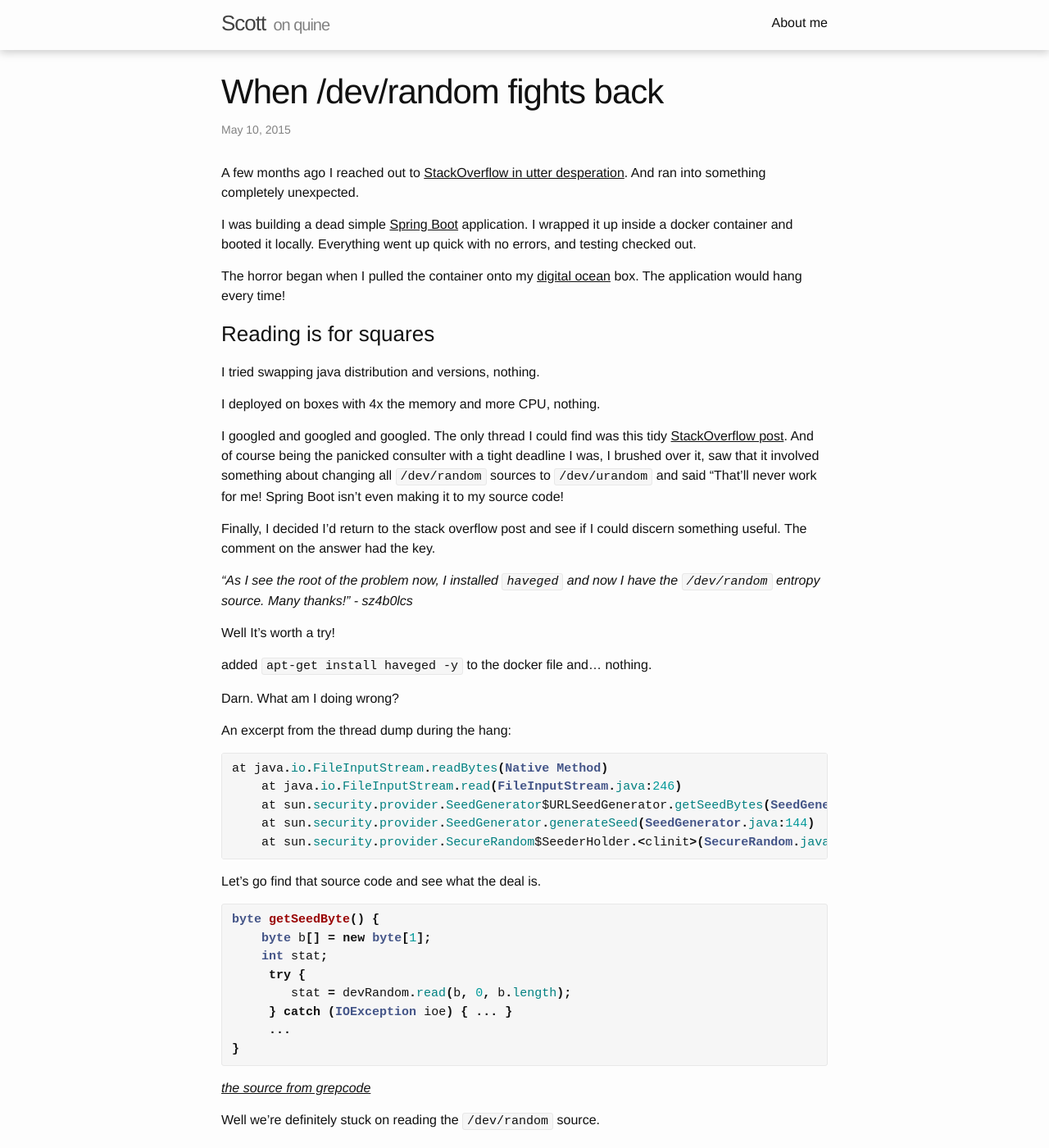
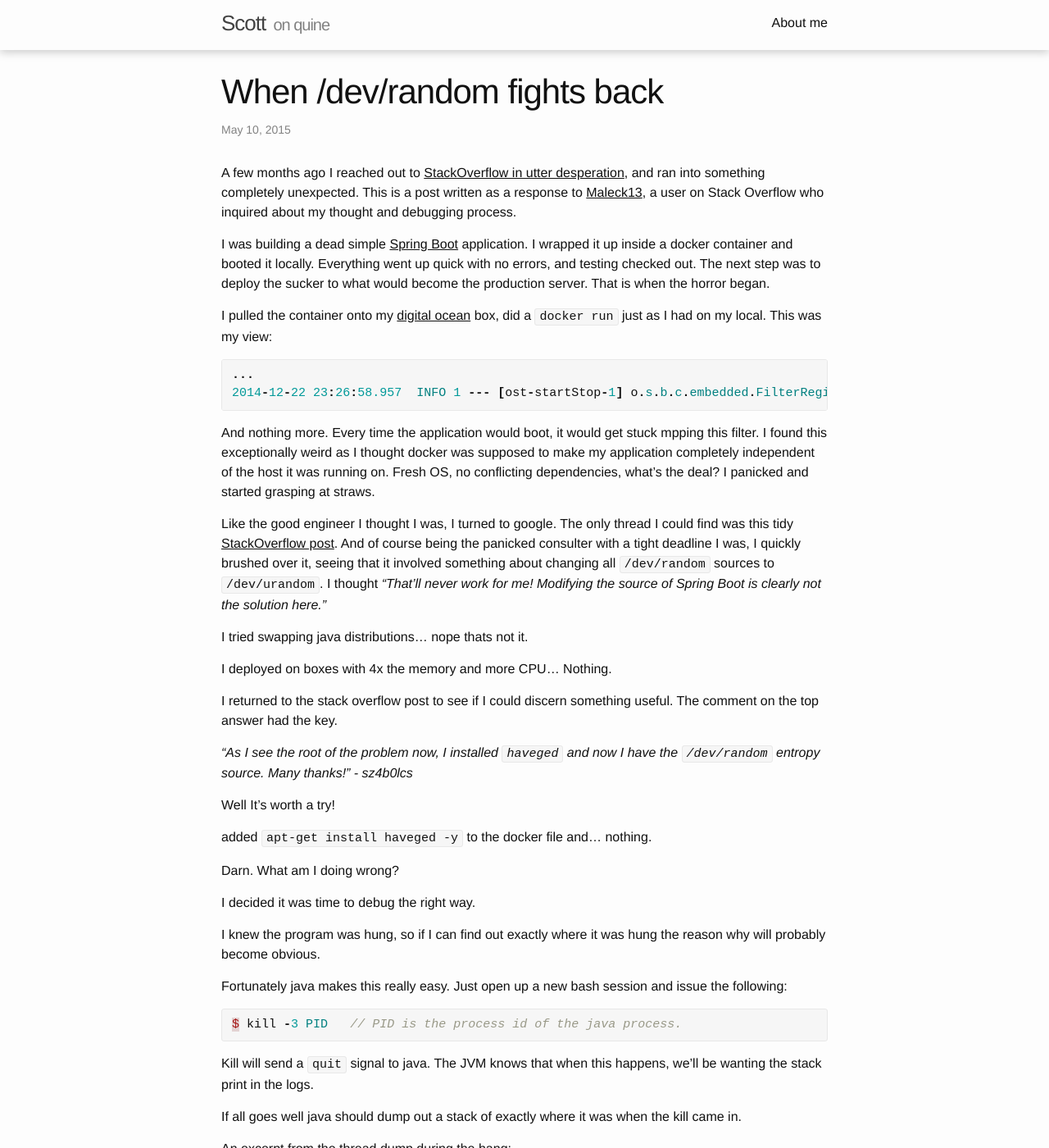
Before and after one commit to quine-io/scott.quine-io.github.io, a Jekyll site: the page built from _posts/2015-05-10-when-dev-random-fights-back.markdown, in a window 1280 px wide and 1400 px high. Shown: the whole window at 82% size. Built offline with Jekyll 4.4.1, drawn with Linux system fonts in a browser that asks for light colours; some of the changed text lies outside the part shown.

Commit message:
clean and restyle dev random article

```diff
--- a/_posts/2015-05-10-when-dev-random-fights-back.markdown
+++ b/_posts/2015-05-10-when-dev-random-fights-back.markdown
@@ -4,22 +4,26 @@ title:  "When /dev/random fights back"
 date:   2015-05-10 16:49:00
 categories:
 ---
-A few months ago I reached out to [StackOverflow in utter desperation][SO-ref2]. And ran into something completely unexpected.
+A few months ago I reached out to [StackOverflow in utter desperation][SO-ref2], and ran into something completely unexpected. This is a post written as a response to [Maleck13][Maleck-ref], a user on Stack Overflow who inquired about my thought and debugging process.
 
-I was building a dead simple [Spring Boot][spring-boot-ref] application. I wrapped it up inside a docker container and booted it locally. Everything went up quick with no errors, and testing checked out.
+I was building a dead simple [Spring Boot][spring-boot-ref] application. I wrapped it up inside a docker container and booted it locally. Everything went up quick with no errors, and testing checked out. The next step was to deploy the sucker to what would become the production server. That is when the horror began.
 
-The horror began when I pulled the container onto my [digital ocean][DO-ref] box. The application would hang every time!
+I pulled the container onto my [digital ocean][DO-ref] box, did a `docker run` just as I had on my local. This was my view:
 
-###Reading is for squares
+{% highlight java %}
+...
+2014-12-22 23:26:58.957  INFO 1 --- [ost-startStop-1] o.s.b.c.embedded.FilterRegistrationBean  : Mapping filter: 'hiddenHttpMethodFilter' to: ...
+{% endhighlight %}
 
-I tried swapping java distribution and versions, nothing.
+And nothing more. Every time the application would boot, it would get stuck mpping this filter. I found this exceptionally weird as I thought docker was supposed to make my application completely independent of the host it was running on. Fresh OS, no conflicting dependencies, what's the deal? I panicked and started grasping at straws.
 
-I deployed on boxes with 4x the memory and more CPU, nothing.
+Like the good engineer I thought I was, I turned to google. The only thread I could find was this tidy [StackOverflow post][SO-ref1]. And of course being the panicked consulter with a tight deadline I was, I quickly brushed over it, seeing that it involved something about changing all `/dev/random` sources to `/dev/urandom`. I thought *"That'll never work for me! Modifying the source of Spring Boot is clearly not the solution here."*
 
-I googled and googled and googled. The only thread I could find was this tidy [StackOverflow post][SO-ref1]. And of course being the panicked consulter with a tight deadline I was, I brushed over it, saw that it involved something about changing all `/dev/random` sources to `/dev/urandom` and said "That'll never work for me! Spring Boot isn't even making it to my source code!
+I tried swapping java distributions... nope thats not it.
 
+I deployed on boxes with 4x the memory and more CPU... Nothing.
 
-Finally, I decided I'd return to the stack overflow post and see if I could discern something useful. The comment on the answer had the key.
+I returned to the stack overflow post to see if I could discern something useful. The comment on the top answer had the key.
 
 *"As I see the root of the problem now, I installed `haveged` and now I have the `/dev/random` entropy source. Many thanks!" - sz4b0lcs*
 
@@ -28,6 +32,20 @@ Well It's worth a try!
 added `apt-get install haveged -y` to the docker file and... nothing.
 
 Darn. What am I doing wrong?
+
+I decided it was time to debug the right way.
+
+I knew the program was hung, so if I can find out exactly where it was hung the reason why will probably become obvious.
+
+Fortunately java makes this really easy. Just open up a new bash session and issue the following:
+
+{% highlight java %}
+$ kill -3 PID   // PID is the process id of the java process.
+{% endhighlight %}
+
+Kill will send a `quit` signal to java. The JVM knows that when this happens, we'll be wanting the stack print in the logs.
+
+If all goes well java should dump out a stack of exactly where it was when the kill came in.
 
 An excerpt from the thread dump during the hang:
 
@@ -39,7 +57,7 @@ at java.io.FileInputStream.readBytes(Native Method)
     at sun.security.provider.SecureRandom$SeederHolder.<clinit>(SecureRandom.java:203)
 {% endhighlight %}
 
-Let's go find that source code and see what the deal is.
+Let's go find that source code and see what the deal is. Foruntely java makes this easy too, as we get the class and line number. A quick google search of `sun.security.provider.SeedGenerator` had me heading in the right direction.
 
 {% highlight java %}
 byte getSeedByte() {
@@ -53,22 +71,34 @@ byte getSeedByte() {
 {% endhighlight %}
  *[the source from grepcode][grepcode]*
 
-Well we're definitely stuck on reading the `/dev/random` source.
+Just like the Stack Overflow article mentioned, we are stuck reading the `/dev/random` source.
 
-###Stumbling to a solution
+`/dev/random` is a blocking source of random data. If the system doesn't have any random data, a call to read this file will block while it waits for the system to generate more random data from its sources of entropy.
 
-Last resort: I'll try installing haveged on the host, maybe haveged on a container doesn't work right.
+The non-blocking alternative to `/dev/random` is `/dev/urandom`. It will generate more psuedorandom data if needed.
+
+###A half baked solution
+
+Stressed out me:
+
+*"I'll try installing haveged on the host, maybe haveged on a container doesn't work right."*
 {% highlight bash %}
 $ apt-get install haveged -y
 {% endhighlight %}
 
-And it works! Why? Who cares lets get this job done!
+*"And it works!"*
+
+And it did work. Spring Boot immediately unfroze. My methods had been mapped, and all the tests ran like a charm.
+
+*"Why did that work? Who cares lets get this job done!*"
 
 ###4 months later...
 
-Wait why did I have to modify my host to get my container working... that seems wrong.
+Wait why did I have to modify the host OS to get the container working... that seems wrong.
 
-Well it is. There are other solutions that can keep the container isolated from it's host. My favorite so far is to tell java to use `/dev/urandom/` instead of `/dev/random/`. This replaces the blocking random source with the non-blocking version.
+Because it is!
+
+There are other solutions that can keep the container isolated from it's host. My favorite so far is to tell java to use `/dev/urandom/` instead of `/dev/random/`. This replaces the blocking random source with the non-blocking version.
 
 Just add the following line to your program invocation:
 {% highlight bash %}
@@ -76,7 +106,9 @@ Just add the following line to your program invocation:
 {% endhighlight %}
  *Thanks to the [security stack exchange][sec-article] for this one*
 
-And there are active discussions about whether using `urandom` is actually a massive security flaw or not. See [this article][random-article] for the gory details.
+And there are active discussions about whether using `/dev/urandom` is actually a massive security flaw or not. See [this article][random-article] for the gory details.
+
+###Why did installing haveged on the container not work?
 
 ###Pardon the dust
 I will update this post with details on how entropy is handled specifically with docker, and why haveged on the docker container didn't work once I finish finals.
```
Also changed, not shown: other parts of _posts/2015-05-10-when-dev-random-fights-back.markdown (+1 -0 lines).
